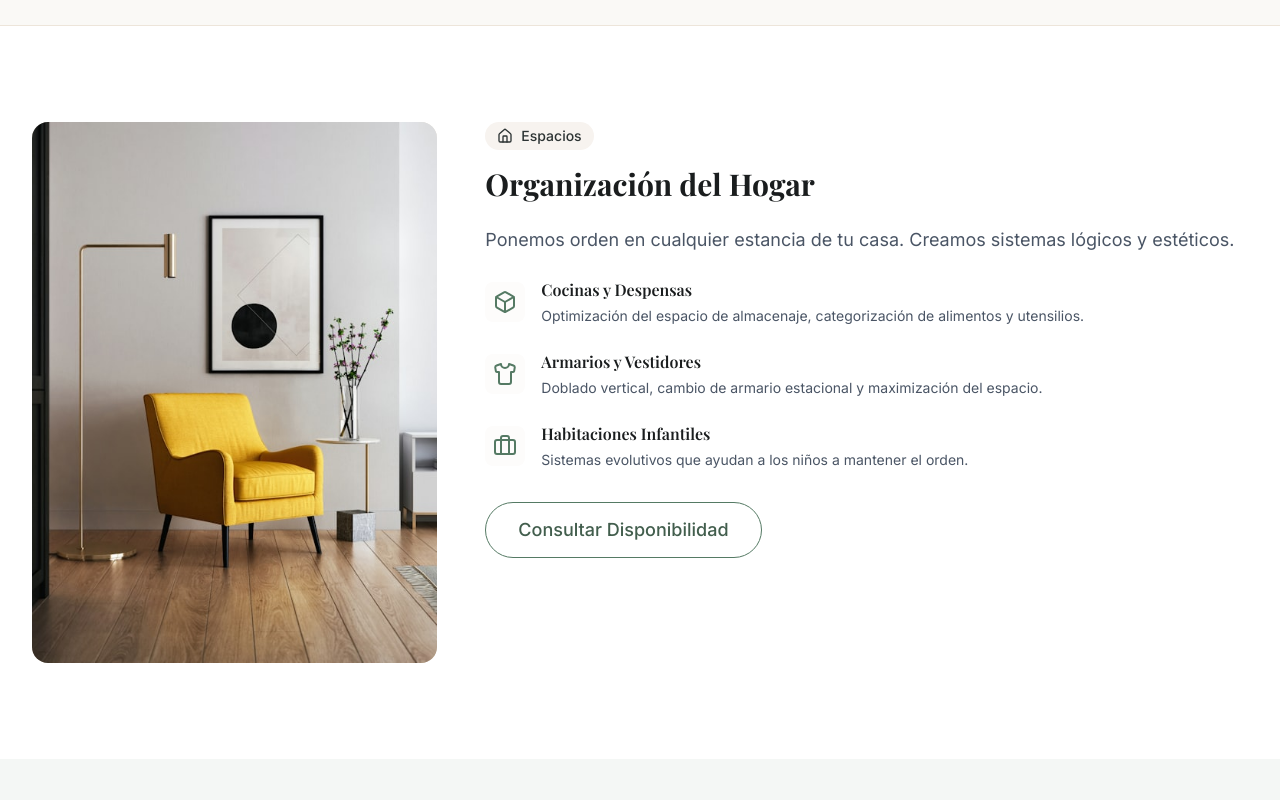
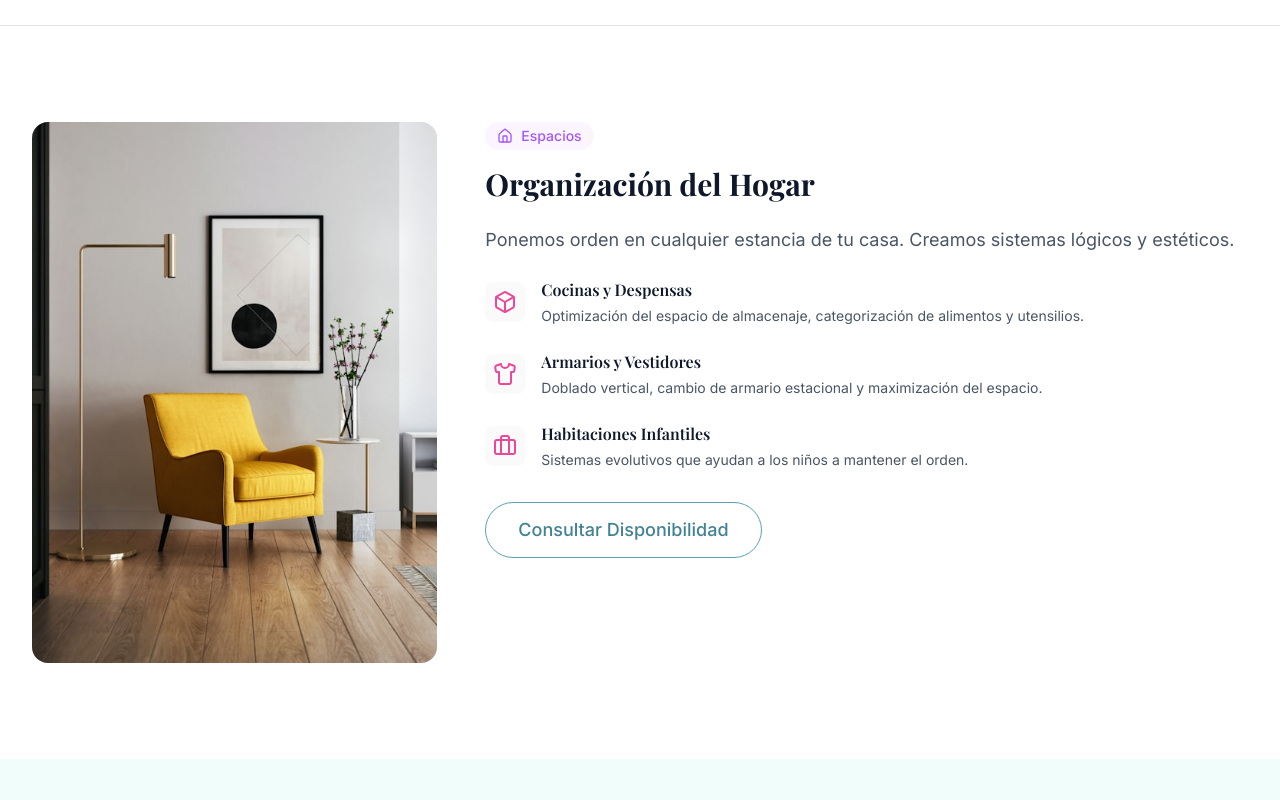
Before and after one commit to cruizbqa/ordenizate-bcn-web, a Next.js app: page /servicios in a window 1280 px wide. Shown: the part 1140-1940 px from the top of the page. Built offline with nearby package versions, Linux system fonts and the light colour scheme; a web font is replaced by a local one.

Commit message:
chore/ ajustar colores de marca con logo

```diff
--- a/app/globals.css
+++ b/app/globals.css
@@ -7,30 +7,47 @@
   --color-background: var(--background);
   --color-foreground: var(--foreground);
 
-  --color-sage-50: #f4f7f5;
-  --color-sage-100: #e3ebe5;
-  --color-sage-200: #c5d6cb;
-  --color-sage-300: #9eb8a8;
-  --color-sage-400: #769683;
-  --color-sage-500: #557a64;
-  --color-sage-600: #425e4d;
+  /* Replaced Sage with Custom Turquoise #6FB6C9 */
+  --color-sage-50: #f0fdfa;
+  --color-sage-100: #e0f7fa;
+  --color-sage-200: #b2ebf2;
+  --color-sage-300: #80deea;
+  --color-sage-400: #6fb6c9;
+  /* The specific hex */
+  --color-sage-500: #5aa1b5;
+  /* Slightly darker for better text readability */
+  --color-sage-600: #428294;
+  /* Even darker for strong contrast */
 
-  --color-sage-soft: #A3B18A; /* Warm sage */
+  --color-sage-soft: #6fb6c9;
+  /* The user's specific turquoise */
+  /* Teal cyan */
 
-  --color-sand-50: #fdfcfb;
-  --color-sand-100: #f7f3ef;
-  --color-sand-200: #ede5da;
-  --color-sand-300: #dfcfbc;
-  --color-sand-400: #cbb396;
-  --color-sand-500: #b59676;
+  /* Sand - Keeping warm but lighter/cleaner */
+  --color-sand-50: #fafafa;
+  --color-sand-100: #f5f5f5;
+  --color-sand-200: #e5e5e5;
+  --color-sand-300: #d4d4d4;
+  --color-sand-400: #a3a3a3;
+  --color-sand-500: #737373;
 
-  --color-charcoal-50: #f6f7f8;
-  --color-charcoal-900: #1a1d1e;
+  /* Logo Accents */
+  --color-brand-yellow: #fbbf24;
+  /* Bars */
+  --color-brand-purple: #a855f7;
+  /* Z */
+  --color-brand-pink: #ec4899;
+  /* E */
+
+  --color-charcoal-50: #f8fafc;
+  --color-charcoal-900: #0f172a;
 }
 
 :root {
-  --background: #FAF9F6; /* Off-white / Eggshell */
-  --foreground: #2C3333; /* Charcoal */
+  --background: #ffffff;
+  /* Clean White */
+  --foreground: #2C3333;
+  /* Charcoal */
 
   --font-inter: 'Inter', sans-serif;
   --font-playfair: 'Playfair Display', serif;
@@ -49,6 +66,11 @@ body {
   font-family: var(--font-sans);
 }
 
-h1, h2, h3, h4, h5, h6 {
+h1,
+h2,
+h3,
+h4,
+h5,
+h6 {
   font-family: var(--font-serif);
 }
--- a/app/page.tsx
+++ b/app/page.tsx
@@ -79,7 +79,7 @@ export default function HomePage() {
             <div className="flex flex-col rounded-3xl bg-sand-50 p-8 ring-1 ring-gray-200 xl:p-10 transition-shadow hover:shadow-lg">
               <div className="flex items-center justify-between gap-x-4">
                 <h3 className="text-lg font-semibold leading-8 text-charcoal-900 font-serif">MUDANZAS (PRE + POST)</h3>
-                <Truck className="h-6 w-6 text-sage-600" />
+                <Truck className="h-6 w-6 text-brand-yellow" />
               </div>
               <p className="mt-4 flex items-baseline gap-x-1">
                 <span className="text-4xl font-bold tracking-tight text-gray-900">Sin Caos</span>
@@ -99,7 +99,7 @@ export default function HomePage() {
             <div className="flex flex-col rounded-3xl bg-white p-8 ring-1 ring-gray-200 xl:p-10 transition-shadow hover:shadow-lg">
               <div className="flex items-center justify-between gap-x-4">
                 <h3 className="text-lg font-semibold leading-8 text-charcoal-900 font-serif">ORGANIZACIÓN DE HOGAR</h3>
-                <Home className="h-6 w-6 text-sage-600" />
+                <Home className="h-6 w-6 text-brand-purple" />
               </div>
               <p className="mt-4 flex items-baseline gap-x-1">
                 <span className="text-4xl font-bold tracking-tight text-gray-900">Armonía</span>
@@ -161,7 +161,7 @@ export default function HomePage() {
               { title: "4. Mantenimiento", desc: "Sistemas fáciles de mantener en el tiempo.", icon: <Check /> }
             ].map((step, idx) => (
               <div key={idx} className="flex flex-col items-center text-center p-6 bg-sand-50 rounded-2xl">
-                <div className="mb-4 p-3 bg-white rounded-full text-sage-600 shadow-sm">
+                <div className={`mb-4 p-3 bg-white rounded-full shadow-sm ${idx === 0 ? 'text-sage-600' : idx === 1 ? 'text-brand-yellow' : idx === 2 ? 'text-brand-purple' : 'text-brand-pink'}`}>
                   {step.icon}
                 </div>
                 <h3 className="font-serif font-bold text-lg mb-2">{step.title}</h3>
--- a/app/servicios/page.tsx
+++ b/app/servicios/page.tsx
@@ -32,7 +32,7 @@ export default function ServicesPage() {
                 <Container>
                     <div className="flex flex-col md:flex-row gap-12 items-start">
                         <div className="flex-1">
-                            <div className="inline-flex items-center gap-2 px-3 py-1 rounded-full bg-sage-100 text-sage-700 text-sm font-medium mb-4">
+                            <div className="inline-flex items-center gap-2 px-3 py-1 rounded-full bg-yellow-50 text-brand-yellow text-sm font-medium mb-4">
                                 <Truck size={16} /> Especialidad
                             </div>
                             <h2 className="text-3xl font-serif font-bold text-charcoal-900 mb-6">Gestión de Mudanzas (Pre + Post)</h2>
@@ -81,7 +81,7 @@ export default function ServicesPage() {
                 <Container>
                     <div className="flex flex-col md:flex-row-reverse gap-12 items-start">
                         <div className="flex-1">
-                            <div className="inline-flex items-center gap-2 px-3 py-1 rounded-full bg-sand-100 text-charcoal-700 text-sm font-medium mb-4">
+                            <div className="inline-flex items-center gap-2 px-3 py-1 rounded-full bg-purple-50 text-brand-purple text-sm font-medium mb-4">
                                 <Home size={16} /> Espacios
                             </div>
                             <h2 className="text-3xl font-serif font-bold text-charcoal-900 mb-6">Organización del Hogar</h2>
@@ -93,17 +93,17 @@ export default function ServicesPage() {
                                 <ServiceItem
                                     title="Cocinas y Despensas"
                                     description="Optimización del espacio de almacenaje, categorización de alimentos y utensilios."
-                                    icon={<Box className="text-sage-500" />}
+                                    icon={<Box className="text-brand-pink" />}
                                 />
                                 <ServiceItem
                                     title="Armarios y Vestidores"
                                     description="Doblado vertical, cambio de armario estacional y maximización del espacio."
-                                    icon={<Shirt className="text-sage-500" />}
+                                    icon={<Shirt className="text-brand-pink" />}
                                 />
                                 <ServiceItem
                                     title="Habitaciones Infantiles"
                                     description="Sistemas evolutivos que ayudan a los niños a mantener el orden."
-                                    icon={<Briefcase className="text-sage-500" />}
+                                    icon={<Briefcase className="text-brand-pink" />}
                                 />
                             </div>
 
--- a/app/sobre-mi/page.tsx
+++ b/app/sobre-mi/page.tsx
@@ -52,17 +52,17 @@ export default function AboutPage() {
                     <h2 className="text-3xl font-serif font-bold text-center mb-16">Por qué elegirnos</h2>
                     <div className="grid grid-cols-1 md:grid-cols-3 gap-8">
                         <ValueCard
-                            icon={<Heart className="w-8 h-8 text-sage-600" />}
+                            icon={<Heart className="w-8 h-8 text-brand-pink" />}
                             title="Sin Juicios"
                             desc="Tu casa es tu refugio. Entro con respeto y empatía, nunca para criticar."
                         />
                         <ValueCard
-                            icon={<Shield className="w-8 h-8 text-sage-600" />}
+                            icon={<Shield className="w-8 h-8 text-brand-purple" />}
                             title="Confidencialidad"
                             desc="Lo que veo en tu casa, se queda en tu casa. Discreción absoluta garantizada."
                         />
                         <ValueCard
-                            icon={<Leaf className="w-8 h-8 text-sage-600" />}
+                            icon={<Leaf className="w-8 h-8 text-brand-yellow" />}
                             title="Sostenibilidad"
                             desc="Fomentamos el consumo responsable y la donación de lo que ya no necesitas."
                         />
```
